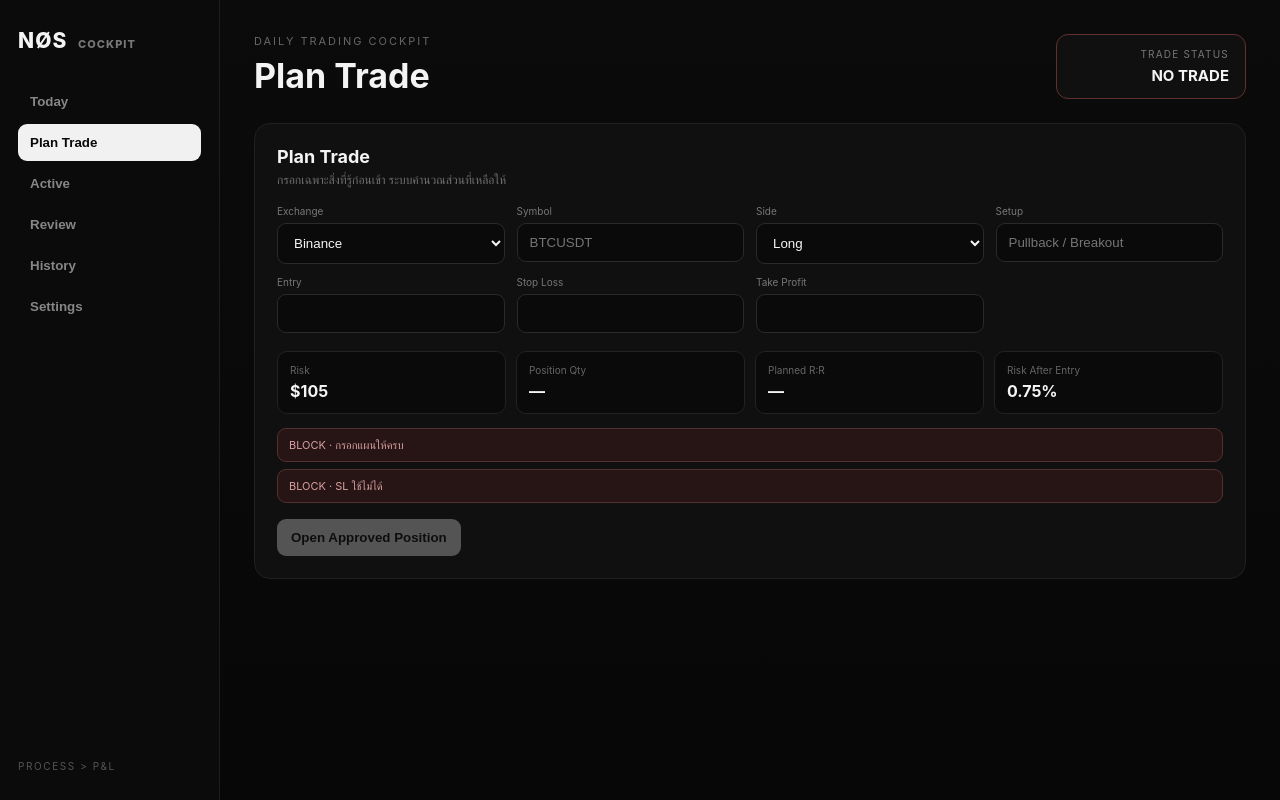
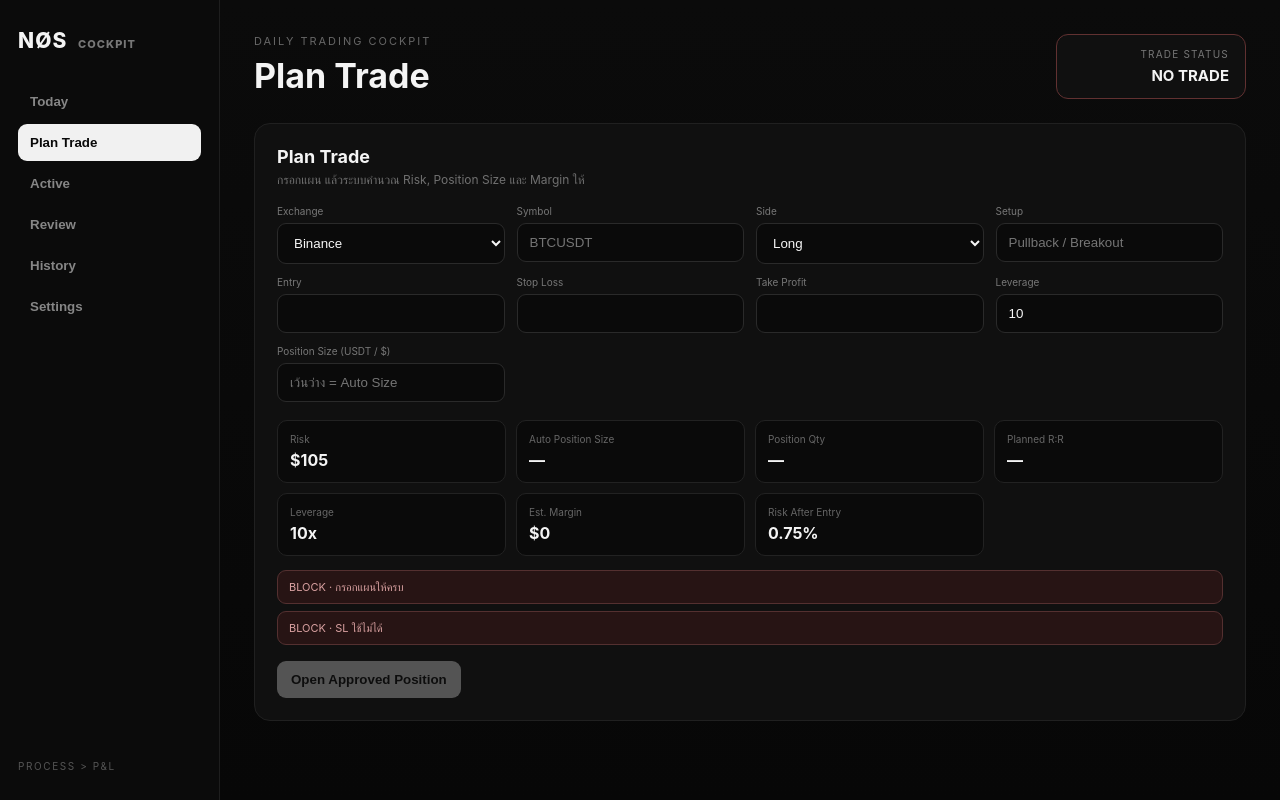
Before and after one commit to Nos711/Nos-risk-monitor, a Next.js app: page / in a window 1280 px wide. Both pictures are taken after a click on the button "+ Plan New Trade". Built offline with nearby package versions, Linux system fonts and the light colour scheme.

Commit message:
Add position size and leverage to trading cockpit

```diff
--- a/app/page.js
+++ b/app/page.js
@@ -3,7 +3,7 @@
 import { useEffect, useMemo, useState } from 'react';
 
 const DEFAULT_RULES={equity:14000,riskPct:.75,maxPortfolioRiskPct:2,dailyLossPct:2.25,maxOpen:4};
-const EMPTY_PLAN={exchange:'Binance',symbol:'',side:'Long',setup:'',entry:'',stop:'',target:''};
+const EMPTY_PLAN={exchange:'Binance',symbol:'',side:'Long',setup:'',entry:'',stop:'',target:'',leverage:10,positionSize:''};
 const EMPTY_CLOSE={id:'',exit:'',reason:'Take Profit',followedPlan:true,note:''};
 
 export default function Home(){
@@ -21,9 +21,17 @@ export default function Home(){
 
   const calc=useMemo(()=>{
     const equity=Number(rules.equity)||0, entry=Number(plan.entry)||0, stop=Number(plan.stop)||0, target=Number(plan.target)||0;
-    const riskUsd=equity*(Number(rules.riskPct)||0)/100;
+    const plannedRiskUsd=equity*(Number(rules.riskPct)||0)/100;
     const dist=Math.abs(entry-stop);
-    const qty=dist?riskUsd/dist:0;
+    const recommendedQty=dist?plannedRiskUsd/dist:0;
+    const recommendedNotional=recommendedQty*entry;
+    const leverage=Math.max(1,Number(plan.leverage)||1);
+    const manualSize=Number(plan.positionSize)||0;
+    const isXM=plan.exchange==='XM';
+    const actualNotional=!isXM&&manualSize>0?manualSize:recommendedNotional;
+    const qty=!isXM&&manualSize>0&&entry?manualSize/entry:recommendedQty;
+    const riskUsd=!isXM&&manualSize>0?dist*qty:plannedRiskUsd;
+    const marginRequired=!isXM?actualNotional/leverage:0;
     const rr=dist?Math.abs(target-entry)/dist:0;
     const openRisk=positions.reduce((s,p)=>s+Number(p.riskUsd||0),0);
     const afterRisk=openRisk+riskUsd;
@@ -36,7 +44,7 @@ export default function Home(){
     if(afterRiskPct>Number(rules.maxPortfolioRiskPct)) blocks.push('Portfolio Risk เกิน limit');
     if(positions.length+1>Number(rules.maxOpen)) blocks.push('Open Positions เกิน limit');
     if(dailyLossPct>=Number(rules.dailyLossPct)) blocks.push('Daily Loss Limit ถึงแล้ว');
-    return{riskUsd,qty,rr,openRisk,afterRiskPct,realized,dailyLossPct,blocks,status:blocks.length?'BLOCK':'PASS'};
+    return{plannedRiskUsd,riskUsd,qty,recommendedQty,recommendedNotional,actualNotional,leverage,marginRequired,rr,openRisk,afterRiskPct,realized,dailyLossPct,blocks,status:blocks.length?'BLOCK':'PASS'};
   },[rules,plan,positions,closed]);
 
   const todayClosed=closed.filter(isToday);
@@ -48,7 +56,7 @@ export default function Home(){
 
   function openTrade(){
     if(calc.status==='BLOCK')return;
-    const p={id:crypto.randomUUID(),...plan,symbol:plan.symbol.toUpperCase(),entry:Number(plan.entry),stop:Number(plan.stop),target:Number(plan.target),riskUsd:calc.riskUsd,qty:calc.qty,rr:calc.rr,openedAt:new Date().toISOString()};
+    const p={id:crypto.randomUUID(),...plan,symbol:plan.symbol.toUpperCase(),entry:Number(plan.entry),stop:Number(plan.stop),target:Number(plan.target),leverage:calc.leverage,positionSize:plan.exchange==='XM'?(Number(plan.positionSize)||0):calc.actualNotional,riskUsd:calc.riskUsd,qty:calc.qty,rr:calc.rr,marginRequired:calc.marginRequired,openedAt:new Date().toISOString()};
     setPositions(v=>[p,...v]);setPlan(EMPTY_PLAN);setTab('Active');
   }
 
@@ -97,17 +105,20 @@ export default function Home(){
         </section>
       </>}
 
-      {tab==='Plan Trade'&&<Panel title="Plan Trade" sub="กรอกเฉพาะสิ่งที่รู้ก่อนเข้า ระบบคำนวณส่วนที่เหลือให้">
+      {tab==='Plan Trade'&&<Panel title="Plan Trade" sub="กรอกแผน แล้วระบบคำนวณ Risk, Position Size และ Margin ให้">
         <div className="formGrid">
-          <Field label="Exchange"><select value={plan.exchange} onChange={e=>setPlan({...plan,exchange:e.target.value})}><option>Binance</option><option>OKX</option><option>XM</option><option>Dime</option></select></Field>
+          <Field label="Exchange"><select value={plan.exchange} onChange={e=>setPlan({...plan,exchange:e.target.value,positionSize:''})}><option>Binance</option><option>OKX</option><option>XM</option><option>Dime</option></select></Field>
           <Field label="Symbol"><input value={plan.symbol} onChange={e=>setPlan({...plan,symbol:e.target.value})} placeholder="BTCUSDT"/></Field>
           <Field label="Side"><select value={plan.side} onChange={e=>setPlan({...plan,side:e.target.value})}><option>Long</option><option>Short</option></select></Field>
           <Field label="Setup"><input value={plan.setup} onChange={e=>setPlan({...plan,setup:e.target.value})} placeholder="Pullback / Breakout"/></Field>
           <Field label="Entry"><input type="number" value={plan.entry} onChange={e=>setPlan({...plan,entry:e.target.value})}/></Field>
           <Field label="Stop Loss"><input type="number" value={plan.stop} onChange={e=>setPlan({...plan,stop:e.target.value})}/></Field>
           <Field label="Take Profit"><input type="number" value={plan.target} onChange={e=>setPlan({...plan,target:e.target.value})}/></Field>
+          <Field label="Leverage"><input type="number" min="1" value={plan.leverage} onChange={e=>setPlan({...plan,leverage:e.target.value})} placeholder="10"/></Field>
+          <Field label={plan.exchange==='XM'?'Position Size (Lot)':'Position Size (USDT / $)'}><input type="number" value={plan.positionSize} onChange={e=>setPlan({...plan,positionSize:e.target.value})} placeholder={plan.exchange==='XM'?'เช่น 0.10':'เว้นว่าง = Auto Size'}/></Field>
         </div>
-        <div className="calcStrip"><Mini label="Risk" value={money(calc.riskUsd)}/><Mini label="Position Qty" value={calc.qty?calc.qty.toFixed(4):'—'}/><Mini label="Planned R:R" value={calc.rr?`${calc.rr.toFixed(2)}R`:'—'}/><Mini label="Risk After Entry" value={pct(calc.afterRiskPct)}/></div>
+        <div className="calcStrip"><Mini label="Risk" value={money(calc.riskUsd)}/><Mini label={plan.exchange==='XM'?'Recommended Qty*':'Auto Position Size'} value={plan.exchange==='XM'?(calc.qty?calc.qty.toFixed(4):'—'):(calc.recommendedNotional?money(calc.recommendedNotional):'—')}/><Mini label="Position Qty" value={calc.qty?calc.qty.toFixed(4):'—'}/><Mini label="Planned R:R" value={calc.rr?`${calc.rr.toFixed(2)}R`:'—'}/><Mini label="Leverage" value={`${calc.leverage}x`}/><Mini label="Est. Margin" value={plan.exchange==='XM'?'—':money(calc.marginRequired)}/><Mini label="Risk After Entry" value={pct(calc.afterRiskPct)}/></div>
+        {plan.exchange==='XM'&&<p className="muted">*XM เก็บ Position Size เป็น Lot แต่การคำนวณ P&L/Risk แบบแม่นยำต้องรู้ contract size ของสินทรัพย์ จึงยังใช้สูตร generic ในเวอร์ชันนี้</p>}
         {calc.blocks.length>0&&<div className="warnings">{calc.blocks.map(x=><div key={x}>BLOCK · {x}</div>)}</div>}
         <button className="primary" disabled={calc.status==='BLOCK'} onClick={openTrade}>Open Approved Position</button>
       </Panel>}
@@ -129,7 +140,7 @@ export default function Home(){
       </Panel>}
 
       {tab==='History'&&<Panel title="Trade History" sub="ดู Decision Quality พร้อม P&L">
-        {closed.length===0?<Empty text="No closed trades yet"/>:<div className="tableWrap"><table><thead><tr><th>Date</th><th>Symbol</th><th>Side</th><th>Setup</th><th>P&L</th><th>R</th><th>Reason</th><th>Plan</th></tr></thead><tbody>{closed.map(t=><tr key={t.id}><td>{new Date(t.closedAt).toLocaleDateString()}</td><td><b>{t.symbol}</b></td><td>{t.side}</td><td>{t.setup}</td><td className={t.pnl<0?'badText':'goodText'}>{money(t.pnl)}</td><td>{Number(t.r).toFixed(2)}R</td><td>{t.closeReason}</td><td>{t.followedPlan?'PASS':'FAIL'}</td></tr>)}</tbody></table></div>}
+        {closed.length===0?<Empty text="No closed trades yet"/>:<div className="tableWrap"><table><thead><tr><th>Date</th><th>Symbol</th><th>Side</th><th>Size</th><th>Lev.</th><th>P&L</th><th>R</th><th>Reason</th><th>Plan</th></tr></thead><tbody>{closed.map(t=><tr key={t.id}><td>{new Date(t.closedAt).toLocaleDateString()}</td><td><b>{t.symbol}</b></td><td>{t.side}</td><td>{t.exchange==='XM'?`${Number(t.positionSize||0)} lot`:money(t.positionSize||0)}</td><td>{Number(t.leverage||1)}x</td><td className={t.pnl<0?'badText':'goodText'}>{money(t.pnl)}</td><td>{Number(t.r).toFixed(2)}R</td><td>{t.closeReason}</td><td>{t.followedPlan?'PASS':'FAIL'}</td></tr>)}</tbody></table></div>}
       </Panel>}
 
       {tab==='Settings'&&<Panel title="Risk Rules" sub="ตั้งครั้งเดียว แล้วใช้เป็น hard guardrails">
@@ -153,4 +164,4 @@ function Panel({title,sub,children}){return <section className="panel"><div clas
 function Field({label,children}){return <label className="field"><span>{label}</span>{children}</label>}
 function Mini({label,value}){return <div><span>{label}</span><b>{value}</b></div>}
 function Empty({text}){return <div className="empty">{text}</div>}
-function PositionCard({p,onClose}){return <div className="position"><div><div className="positionTitle"><b>{p.symbol}</b><span>{p.exchange}</span><span className={p.side==='Long'?'long':'short'}>{p.side}</span></div><small>{p.setup}</small></div><div className="positionNums"><span>Entry <b>{p.entry}</b></span><span>SL <b>{p.stop}</b></span><span>TP <b>{p.target}</b></span><span>Risk <b>{money(p.riskUsd)}</b></span><span>R:R <b>{Number(p.rr).toFixed(2)}R</b></span></div><button className="closeBtn" onClick={onClose}>Close</button></div>}
+function PositionCard({p,onClose}){return <div className="position"><div><div className="positionTitle"><b>{p.symbol}</b><span>{p.exchange}</span><span className={p.side==='Long'?'long':'short'}>{p.side}</span></div><small>{p.setup}</small></div><div className="positionNums"><span>Entry <b>{p.entry}</b></span><span>SL <b>{p.stop}</b></span><span>TP <b>{p.target}</b></span><span>Size <b>{p.exchange==='XM'?`${Number(p.positionSize||0)} lot`:money(p.positionSize||0)}</b></span><span>Lev <b>{Number(p.leverage||1)}x</b></span><span>Risk <b>{money(p.riskUsd)}</b></span><span>R:R <b>{Number(p.rr).toFixed(2)}R</b></span></div><button className="closeBtn" onClick={onClose}>Close</button></div>}
```
